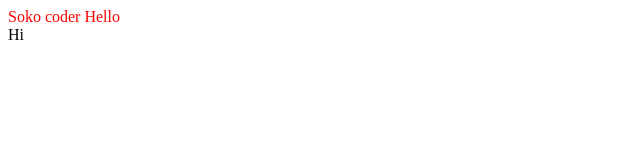
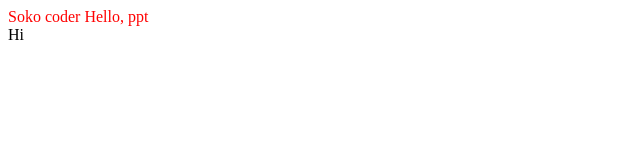
Before and after one commit to yeongseok-yun/vue3-proejct, a Vue app: page / in a window 1280 px wide. Shown: the top 160 px of the page, without its empty margins (0-640 px from the left). Built offline with nearby package versions, Linux system fonts and the light colour scheme.

Commit message:
인자 활용 함수

```diff
--- a/src/App.vue
+++ b/src/App.vue
@@ -2,7 +2,7 @@
     <div class="name">
       {{name}}
       <!--함수호출-->
-      {{greeting() }}
+      {{greeting('ppt') }}
     </div>
     <div>Hi</div>
 </template>
@@ -12,8 +12,8 @@ export default {
   setup(){
     const name = 'Soko coder'
 
-    const greeting = () => {
-      return 'Hello'
+    const greeting = (name) => {
+      return 'Hello, ' + name;
     };
 
     return {
```
